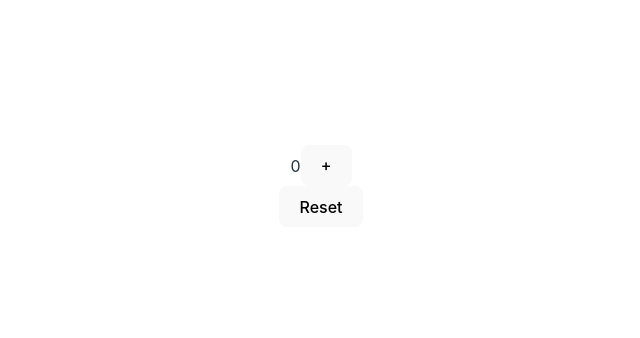
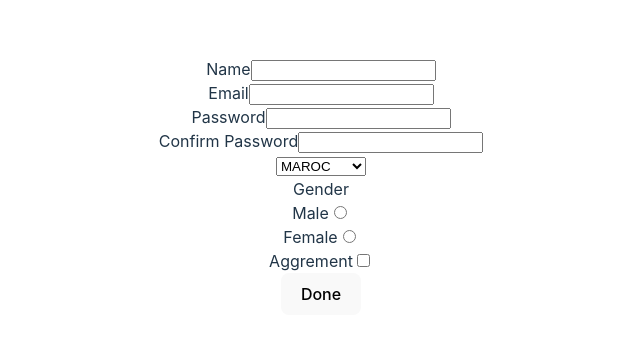
Before and after one commit to ismailalpha1/vite-project, a React (Vite) app: page / in a window 1280 px wide. Shown: the part 214-552 px from the top of the page, without its empty margins (319-959 px from the left). Built offline with nearby package versions, Linux system fonts and the light colour scheme.

Commit message:
Cours 3: Woeking with forms

```diff
--- a/src/App.jsx
+++ b/src/App.jsx
@@ -6,6 +6,8 @@ import './App.css'
 import Authentification from './components/ConditionalRendering'
 import List from './components/List'
 import CounterApp from './components/CounterApp'
+import Form from './components/Form'
+import RegistrationForm from './components/RegistrationForm'
 
 function App() {
 
@@ -17,7 +19,9 @@ function App() {
       <FunctionalComponent/> */}
       {/* <Authentification/> */}
       {/* <List/> */}
-      <CounterApp/>
+      {/* <CounterApp/> */}
+      {/* <Form/> */}
+      <RegistrationForm/>
     </div>
   )
 }
--- /dev/null
+++ b/src/components/Form.jsx
@@ -0,0 +1,50 @@
+import { useState } from "react";
+const Form = () => {
+    const [course,setCourse] = useState("");
+    const [description,setDescription] = useState("");
+    const [country,setcountry] = useState("");
+    const [aggrement,setaggrement] = useState(false);
+
+    const handleChange = (event) =>{
+        if(event.target.name === "course")
+        {
+            setCourse(event.target.value);
+        }else if(event.target.name === "description")
+        {
+            setDescription(event.target.value);
+        }else if(event.target.name === "country")
+        {
+            setcountry(event.target.value);
+        }else if(event.target.name === "aggrement")
+        {
+            setaggrement(event.target.checked);
+        }
+    }
+
+    const handleSubmit = (event) => {
+        event.preventDefault();
+        console.log(course);
+        console.log(description);
+        console.log(country);
+        console.log(aggrement);
+    }
+    return (
+        <div>
+            <form onSubmit={handleSubmit}>
+                <label htmlFor="name">Name</label>
+                <input type="text" name='course' value={course} onChange={handleChange}/>
+                <label htmlFor="description">Description</label>
+                <textarea id='description' name='description' value={description} onChange={handleChange}/>
+                <select name="country" id="Country" value={country} onChange={handleChange}>
+                    <option value="Maroc">Maroc</option>
+                    <option value="France">France</option>
+                    <option value="Germany">Germany</option>
+                </select>
+                <input type="checkbox" name="aggrement" checked={aggrement} onChange={handleChange}/>
+                <input type="submit" value='Done'/>
+            </form>
+        </div>
+    )
+}
+
+export default Form;
--- /dev/null
+++ b/src/components/RegistrationForm.jsx
@@ -0,0 +1,72 @@
+import { useState } from "react"
+const RegistrationForm = () => {
+    const [data , setData] = useState({
+        name:'',
+        email:'',
+        password:'',
+        confirmPassword:'',
+        gender:'',
+        aggrement:false,
+    });
+    const handleChange = (e) => {
+        if(e.target.type === 'checkbox')
+        {
+            setData((oldData) => ({ ...oldData, [e.target.name] : e.target.checked }))
+        }else{
+            setData((oldData) => ({ ...oldData, [e.target.name] : e.target.value }))
+        }
+    }
+    const handleSubmit = (e) => {
+        e.preventDefault();
+        console.log(data);
+    }
+
+    return (
+       <div>
+            <form onSubmit={handleSubmit}>
+                <div>
+                    <label htmlFor="name">Name</label>
+                    <input type="text" name="name" id='name' value={data.name} onChange={handleChange}/>
+                </div>
+                <div>
+                    <label htmlFor="email">Email</label>
+                    <input type="email" name="email" id='email' value={data.email} onChange={handleChange}/>
+                </div>
+                <div>
+                    <label htmlFor="password">Password</label>
+                    <input type="password" name="password" id='password' value={data.password} onChange={handleChange}/>
+                </div>
+                <div>
+                    <label htmlFor="confirmPassword">Confirm Password</label>
+                    <input type="password" name="confirmPassword" id='confirmPassword' value={data.confirmPassword} onChange={handleChange}/>
+                </div>
+                <div>
+                    <select name="country" value={data.country} onChange={handleChange}>
+                        <option value="MAROC">MAROC</option>
+                        <option value="USA">USA</option>
+                        <option value="GERMANY">GARMANY</option>
+                    </select>
+                </div>
+                <div>
+                    <label htmlFor="">Gender</label><br/>
+                    <label htmlFor="gender">Male</label>
+                    <input type="radio" name="gender" value='male' onChange={handleChange}/>
+                    <br />
+                    <label htmlFor="gender">Female</label>
+                    <input type="radio" name="gender" value='female' onChange={handleChange}/>
+                </div>
+                <div>
+                <div>
+                    <label htmlFor="aggrement">Aggrement</label>
+                    <input type="checkbox" name="aggrement" checked={data.aggrement} onChange={handleChange}/>
+                </div>
+                </div>
+                <div>
+                    <button type='submit'>Done</button>
+                </div>
+            </form>
+       </div>
+    )
+}
+
+export default RegistrationForm;
```
